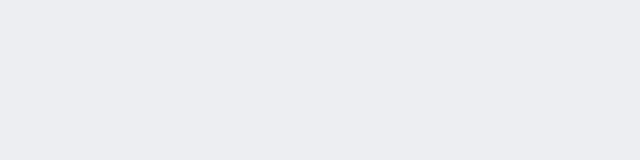
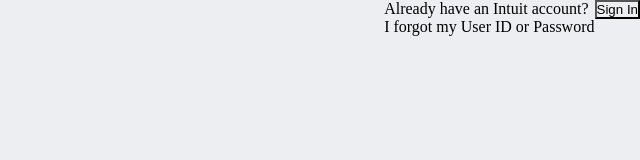
Before and after one commit to Julia-Chris/HTML-Form-project, a plain HTML site: page index.html in a window 1280 px wide. Shown: the whole page, without its empty margins (640-1280 px from the left). Drawn offline with Linux system fonts and the light colour scheme.

Commit message:
added links to header

```diff
--- a/index.html
+++ b/index.html
@@ -8,7 +8,13 @@
         <link rel="stylesheet" href="./assets/css/style.css">
     </head>
     <body>
-        <header></header>
+        <header class="flex-container flex-direction-row-reverse">
+                <a href="#"><button>Sign In</button></a>
+            <div>
+                <p>Already have an Intuit account?</p>
+                <a>I forgot my User ID or Password</a>
+            </div>
+        </header>
         <main></main>
         <footer></footer>
         <script src="" async defer></script>
```
